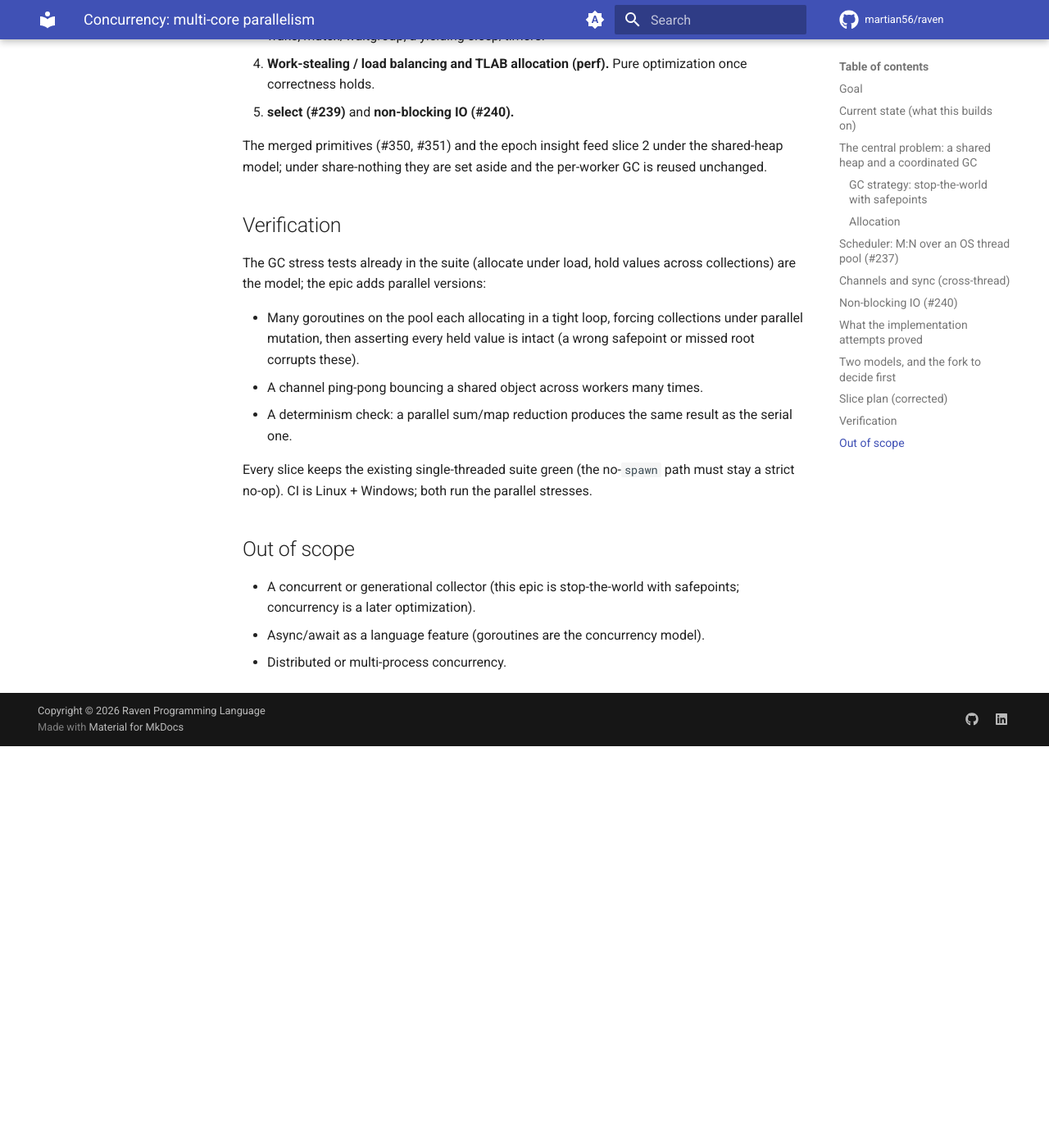
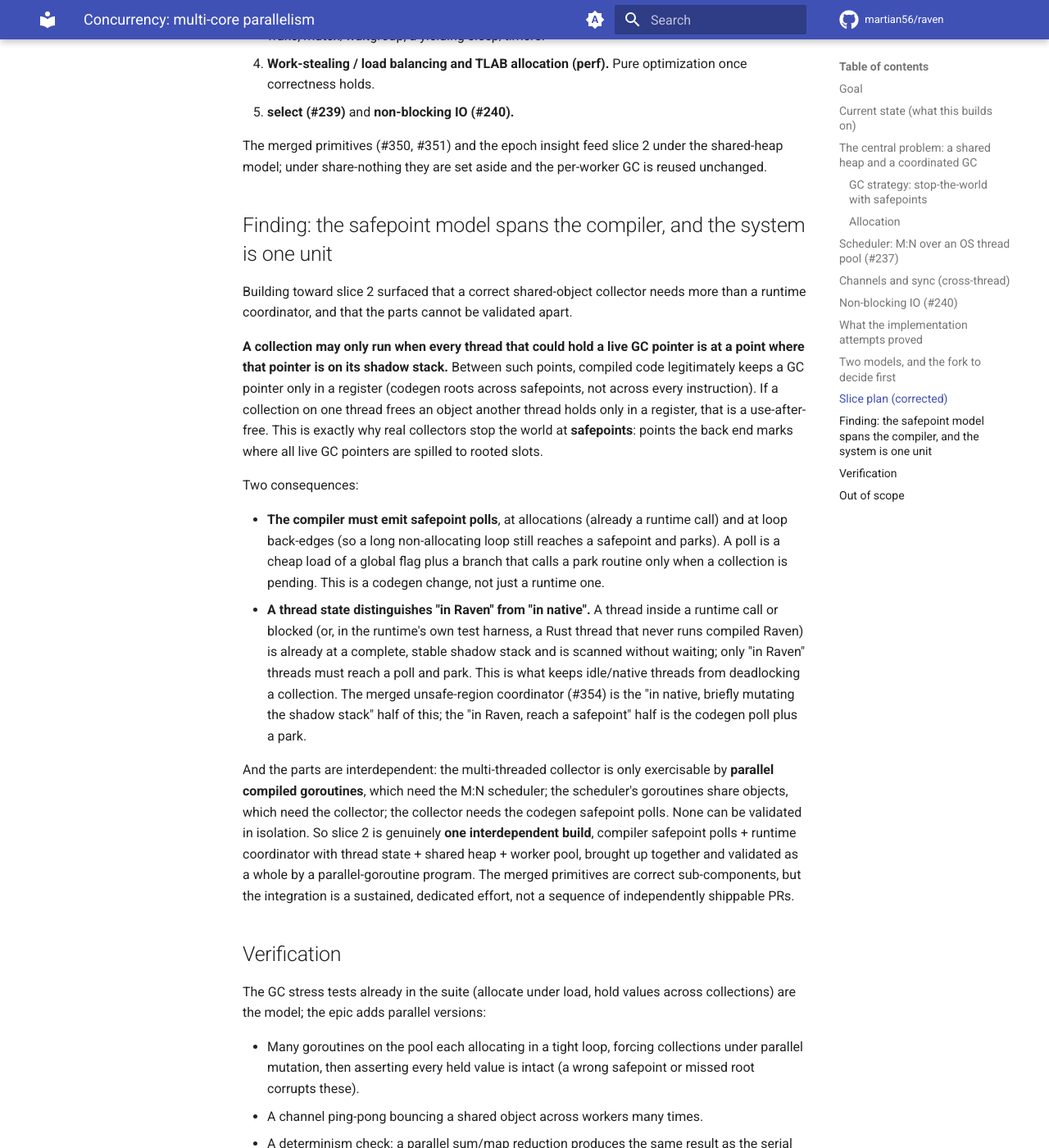
Before and after one commit to martian56/raven, an MkDocs documentation site: the page built from docs/v2/specs/concurrency-parallelism.md, in a window 1280 px wide and 1400 px high, scrolled down 4694 px. Shown: the whole window at 82% size. Built offline with MkDocs 1.6.1 and Material for MkDocs 9.7.7, drawn with Linux system fonts in a browser that asks for light colours; comment, search, counter and statistics services are not loaded; before the commit the page ends 5604 px from its top, so only the background shows below that.

Commit message:
docs(concurrency): record the safepoint soundness finding
Building toward the shared-heap collector surfaced that a correct shared-object
GC needs more than a runtime coordinator, and that the parts are not separately
validatable.

A collection may only run when every thread that holds a live GC pointer has it
on its shadow stack; between safepoints, compiled code keeps pointers in
registers, so a collection that frees an object another thread holds in a
register is a use-after-free. Consequences: the compiler must emit safepoint
polls (allocations and loop back-edges), and a thread-state (in-Raven vs
in-native) lets idle/native threads be scanned without blocking a collection.
The merged unsafe-region coordinator (#354) is the in-native half; the in-Raven
safepoint poll is a codegen change.

The collector is only exercisable by parallel compiled goroutines (need the
scheduler), whose shared objects need the collector, which needs the codegen
polls. Slice 2 is therefore one interdependent build (codegen polls + runtime
coordinator with thread state + shared heap + worker pool), validated as a
whole, not a sequence of independent PRs. No code change.

```diff
--- a/docs/v2/specs/concurrency-parallelism.md
+++ b/docs/v2/specs/concurrency-parallelism.md
@@ -204,6 +204,46 @@ The merged primitives (#350, #351) and the epoch insight feed slice 2 under the
 shared-heap model; under share-nothing they are set aside and the per-worker GC
 is reused unchanged.
 
+## Finding: the safepoint model spans the compiler, and the system is one unit
+
+Building toward slice 2 surfaced that a correct shared-object collector needs
+more than a runtime coordinator, and that the parts cannot be validated apart.
+
+**A collection may only run when every thread that could hold a live GC pointer
+is at a point where that pointer is on its shadow stack.** Between such points,
+compiled code legitimately keeps a GC pointer only in a register (codegen roots
+across safepoints, not across every instruction). If a collection on one thread
+frees an object another thread holds only in a register, that is a
+use-after-free. This is exactly why real collectors stop the world at
+**safepoints**: points the back end marks where all live GC pointers are
+spilled to rooted slots.
+
+Two consequences:
+
+- **The compiler must emit safepoint polls**, at allocations (already a runtime
+  call) and at loop back-edges (so a long non-allocating loop still reaches a
+  safepoint and parks). A poll is a cheap load of a global flag plus a branch
+  that calls a park routine only when a collection is pending. This is a
+  codegen change, not just a runtime one.
+- **A thread state distinguishes "in Raven" from "in native".** A thread inside
+  a runtime call or blocked (or, in the runtime's own test harness, a Rust
+  thread that never runs compiled Raven) is already at a complete, stable
+  shadow stack and is scanned without waiting; only "in Raven" threads must
+  reach a poll and park. This is what keeps idle/native threads from
+  deadlocking a collection. The merged unsafe-region coordinator (#354) is the
+  "in native, briefly mutating the shadow stack" half of this; the "in Raven,
+  reach a safepoint" half is the codegen poll plus a park.
+
+And the parts are interdependent: the multi-threaded collector is only
+exercisable by **parallel compiled goroutines**, which need the M:N scheduler;
+the scheduler's goroutines share objects, which need the collector; the
+collector needs the codegen safepoint polls. None can be validated in isolation.
+So slice 2 is genuinely **one interdependent build**, compiler safepoint polls +
+runtime coordinator with thread state + shared heap + worker pool, brought up
+together and validated as a whole by a parallel-goroutine program. The merged
+primitives are correct sub-components, but the integration is a sustained,
+dedicated effort, not a sequence of independently shippable PRs.
+
 ## Verification
 
 The GC stress tests already in the suite (allocate under load, hold values
```
